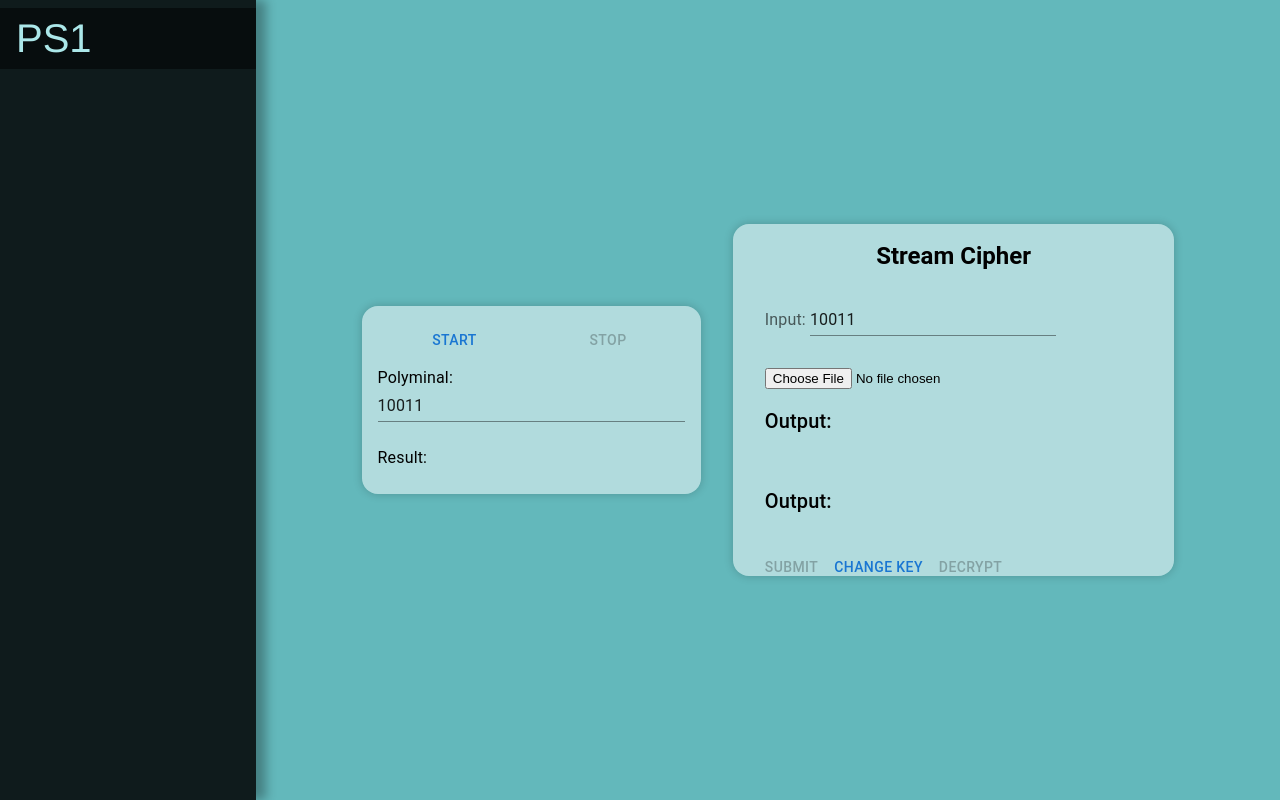
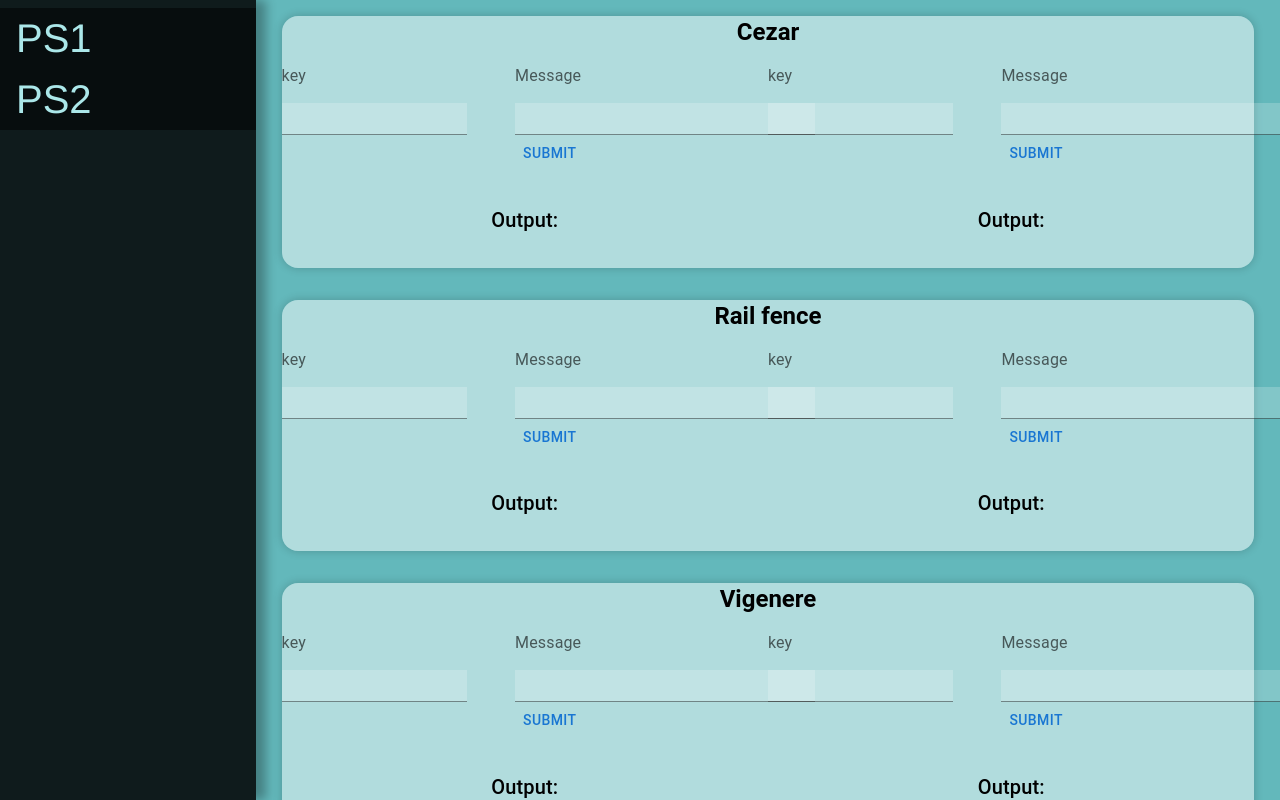
Before and after one commit to Fipeek/crypthography, a React (Create React App) app: page / in a window 1280 px wide. Built offline with nearby package versions, Linux system fonts and the light colour scheme.

Commit message:
added nav

```diff
--- a/package.json
+++ b/package.json
@@ -16,6 +16,7 @@
     "@types/react-dom": "^18.0.11",
     "react": "^18.2.0",
     "react-dom": "^18.2.0",
+    "react-router-dom": "^6.10.0",
     "react-scripts": "5.0.1",
     "styled-components": "^5.3.8",
     "typescript": "^4.9.5",
--- a/src/App.tsx
+++ b/src/App.tsx
@@ -2,6 +2,7 @@ import { Box } from "@mui/material";
 import PS1 from "./Components/Containers/PS1/PS1";
 import { Navigation } from "./Components/Navigation/Navigation";
 import PS2 from "./Components/Containers/PS2/PS2";
+import { Route, Routes } from "react-router-dom";
 
 function App() {
   return (
@@ -11,8 +12,10 @@ function App() {
       }}
     >
       <Navigation />
-      {/* <PS1 /> */}
-      <PS2 />
+      <Routes>
+        <Route path="/" element={<PS1 />} />
+        <Route path="/PS2" element={<PS2 />} />
+      </Routes>
     </Box>
   );
 }
--- a/src/Components/Algorithms/Matrix/utils/utils.ts
+++ b/src/Components/Algorithms/Matrix/utils/utils.ts
@@ -1,5 +1,5 @@
 export const matrix3 = (input: string, key: string): string => {
-  input = input.replace(/ /g, "");
+  // input = input.replace(/ /g, "");
 
   const keyAlphabeticalOrder = key.split("").sort().join("");
 
--- a/src/Components/Navigation/Navigation.tsx
+++ b/src/Components/Navigation/Navigation.tsx
@@ -1,6 +1,7 @@
 // co nowe ps bedziemy dodawac nawigacje to strony
 
 import { Box, List, ListItem } from "@mui/material";
+import { Link } from "react-router-dom";
 
 // poki co bedzie pusto
 export const Navigation: React.FC = () => {
@@ -27,7 +28,33 @@ export const Navigation: React.FC = () => {
             },
           }}
         >
-          PS1
+          <Link
+            to="/"
+            style={{ width: "100%", textDecoration: "none", color: "#abe7e9" }}
+          >
+            PS1
+          </Link>
+        </ListItem>
+        <ListItem
+          sx={{
+            color: "#abe7e9",
+            fontSize: "2.5rem",
+            fontFamily: "helvetica",
+            backgroundColor: "rgba(0,0,0,0.5)",
+            transition: "0.2s",
+            "&:hover": {
+              backgroundColor: "#abe7e9",
+              cursor: "pointer",
+              color: "black",
+            },
+          }}
+        >
+          <Link
+            to="/PS2"
+            style={{ width: "100%", textDecoration: "none", color: "#abe7e9" }}
+          >
+            PS2
+          </Link>
         </ListItem>
       </List>
     </Box>
--- a/src/index.tsx
+++ b/src/index.tsx
@@ -2,13 +2,15 @@ import React from "react";
 import ReactDOM from "react-dom/client";
 import App from "./App";
 import reportWebVitals from "./reportWebVitals";
-
+import { BrowserRouter } from "react-router-dom";
 const root = ReactDOM.createRoot(
   document.getElementById("root") as HTMLElement
 );
 root.render(
   <React.StrictMode>
-    <App />
+    <BrowserRouter>
+      <App />
+    </BrowserRouter>
   </React.StrictMode>
 );
 
```
Also changed, not shown: 1 other file (tests, documents, lock files or other folders).
